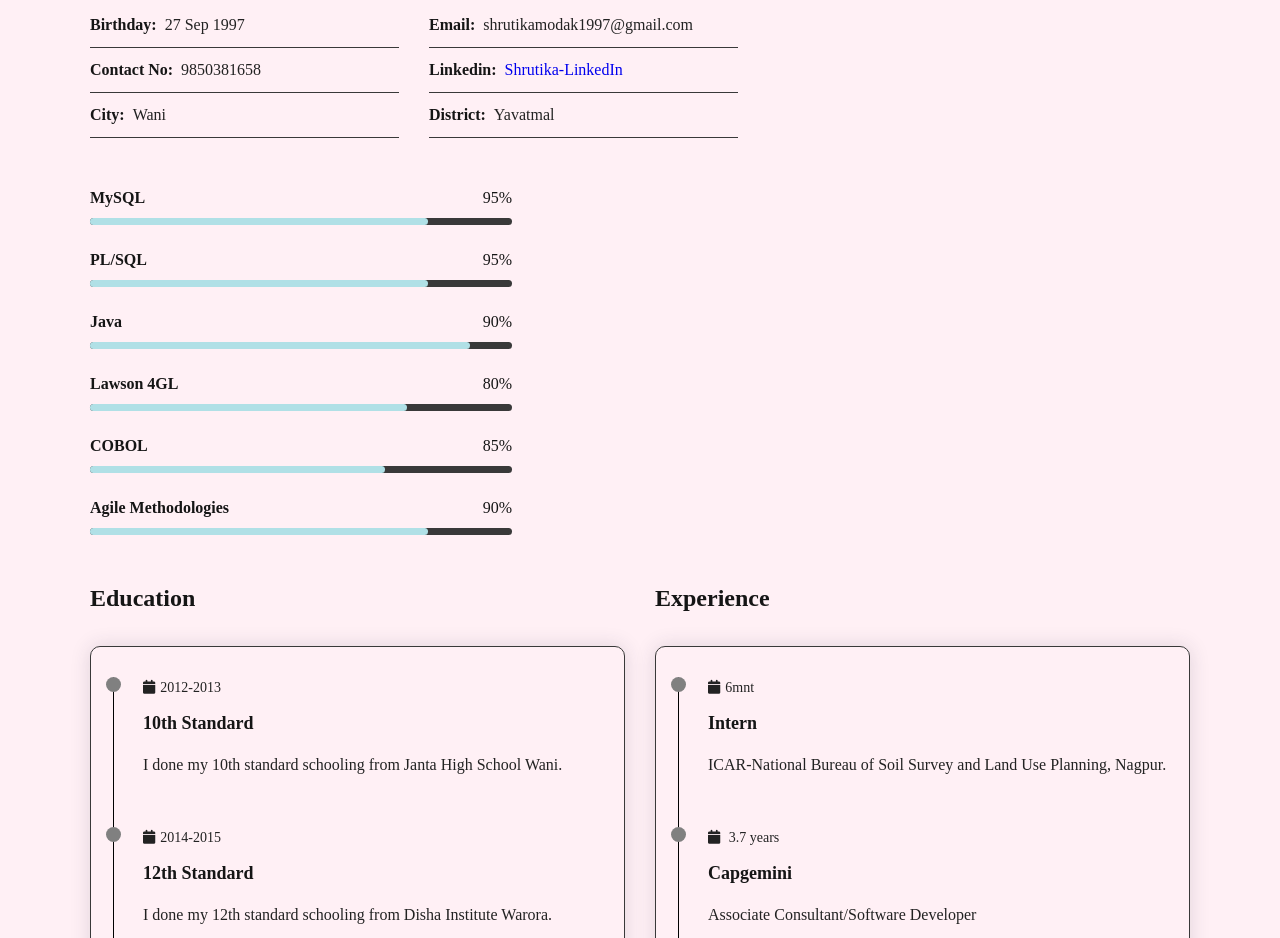
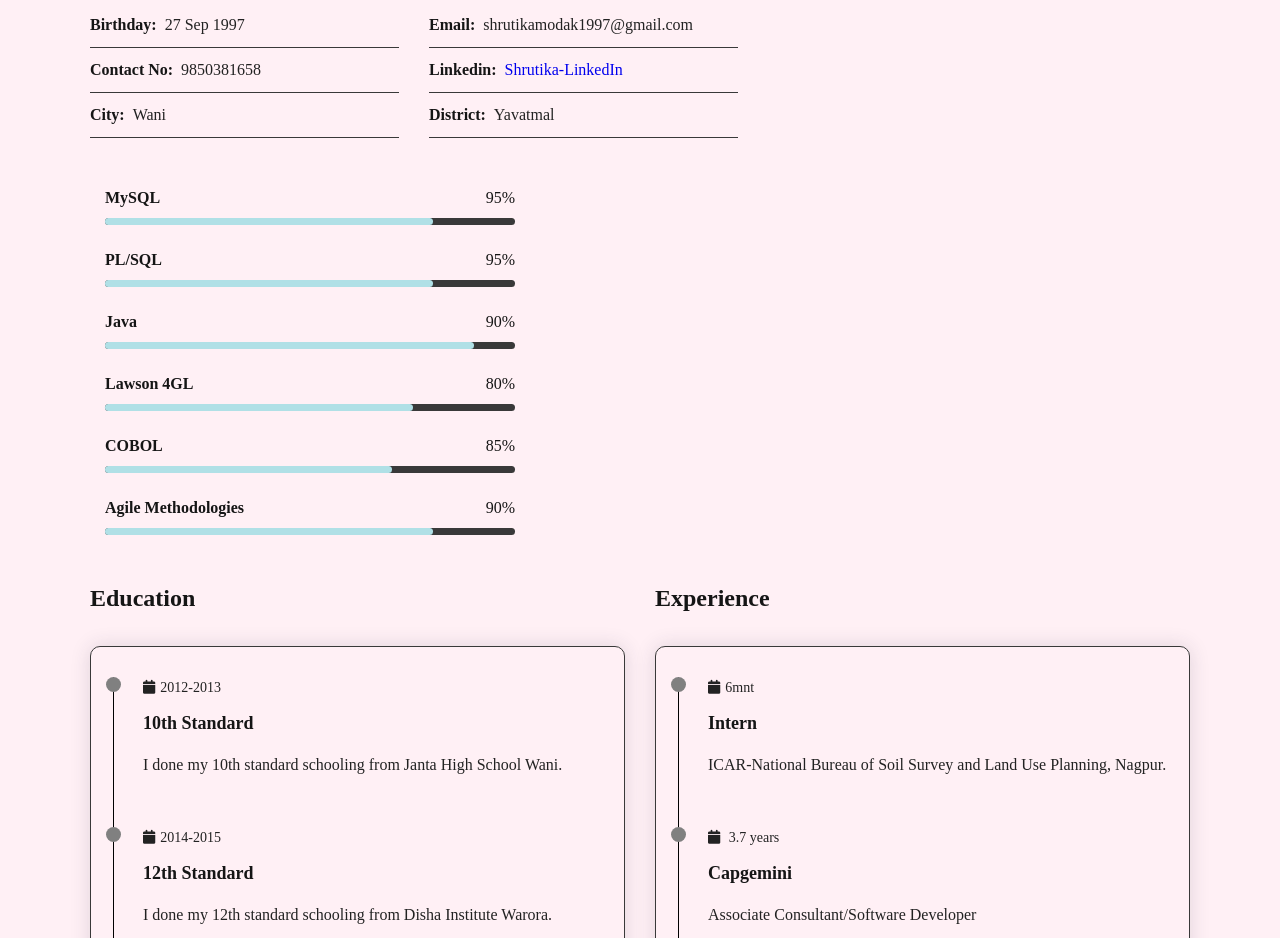
Before and after one commit to GauravSanMod/ShrutikaBiodata, a plain HTML site: page index.html in a window 1280 px wide. Shown: the part 1118-2056 px from the top of the page. Drawn offline with nearby package versions, Linux system fonts and the light colour scheme; a script that the page names is missing; a web font is replaced by a local one.

Commit message:
Update index.html

```diff
--- a/index.html
+++ b/index.html
@@ -64,7 +64,7 @@
                                     </div>
                                 </div>
                             </div>
-                                <div class="row">
+                                <div class="row-skills">
                                     <div class="skills padd-15">
                                         <div class="row">
                                             <div class="skill-item padd-15">
```
